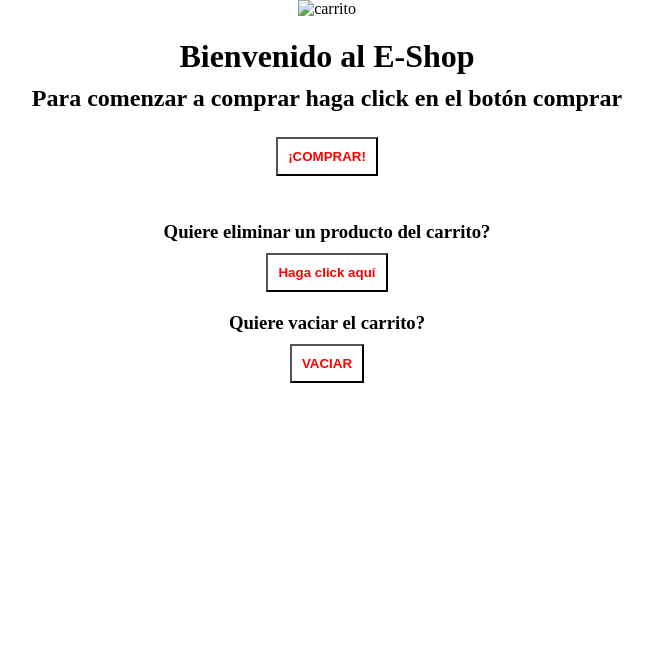
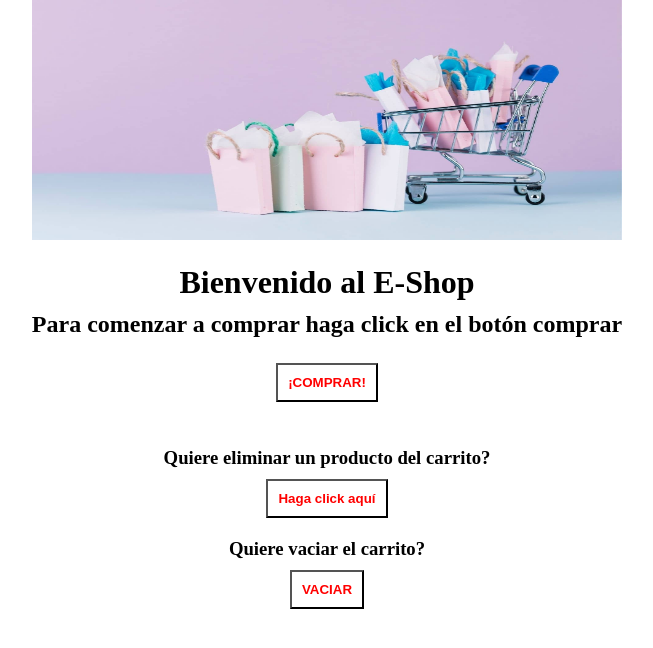
Before and after one commit to LucasCiminelli/preEntrega2JS-Ciminelli, a plain HTML site: page index.html in a window 1280 px wide. Shown: the whole page, without its empty margins (313-966 px from the left). Drawn offline with Linux system fonts and the light colour scheme.

Commit message:
agregue imagen fea

```diff
--- a/index.html
+++ b/index.html
@@ -9,7 +9,7 @@
   </head>
   <body>
     <main>
-      <img class="carrito-img" src="carrito.jpg" alt="carrito" />
+      <img class="carrito-img" src="/imgs/carrito.jpg" alt="carrito" />
       <h1>Bienvenido al E-Shop</h1>
 
       <h2>Para comenzar a comprar haga click en el botón comprar</h2>
```
Also changed, not shown: imgs/carrito.jpg (added).
